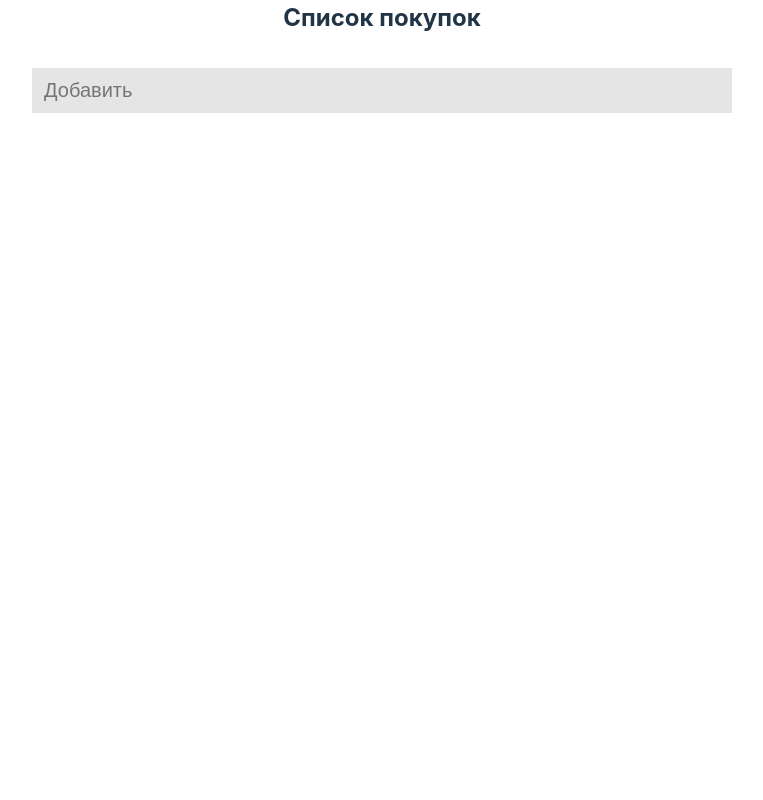
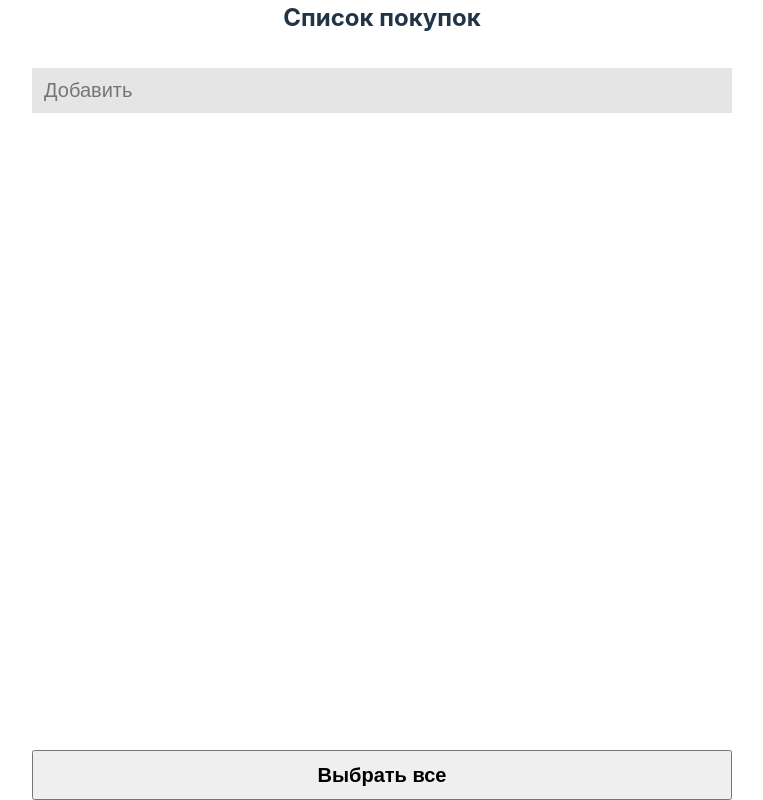
Before and after one commit to Aemulatio/shoppingList, a React (Vite) app: page / in a window 1280 px wide. Shown: the whole page, without its empty margins (258-1021 px from the left). Built offline with nearby package versions, Linux system fonts and the light colour scheme.

Commit message:
add: buttons, new reducer state

```diff
--- a/src/App.tsx
+++ b/src/App.tsx
@@ -1,12 +1,14 @@
 import { List } from "./components/List/List.tsx";
 import { Title } from "./components/Title/Title.tsx";
 import { Context } from "./contexts/ItemsContext.tsx";
+import {Buttons} from "./components/Buttons/Buttons.tsx";
 
 function App() {
   return (
     <Context>
       <Title />
       <List />
+      <Buttons/>
     </Context>
   );
 }
--- /dev/null
+++ b/src/components/Button/Button.module.css
@@ -0,0 +1,6 @@
+.root {
+    font-size: 20px;
+    line-height: 1.4;
+    font-weight: bold;
+    padding: 9px 10px;
+}
--- /dev/null
+++ b/src/components/Button/Button.tsx
@@ -0,0 +1,6 @@
+import type { ButtonHTMLAttributes, FC } from "react";
+import styles from "./Button.module.css";
+
+export const Button: FC<ButtonHTMLAttributes<HTMLButtonElement>> = (props) => {
+  return <button className={styles.root} {...props} />;
+};
--- /dev/null
+++ b/src/components/Buttons/Buttons.tsx
@@ -0,0 +1,12 @@
+import { Button } from "../Button/Button.tsx";
+import { useItemsContext } from "../../hooks/useItemsContext.ts";
+
+export const Buttons = () => {
+  const { dispatch } = useItemsContext();
+
+  const handleCheckAll = () => {
+    dispatch({ type: "SELECT_ALL" });
+  };
+
+  return <Button onClick={handleCheckAll}>Выбрать все</Button>;
+};
--- a/src/components/List/List.module.css
+++ b/src/components/List/List.module.css
@@ -2,6 +2,7 @@
     display: flex;
     flex-flow: column;
     overflow: hidden;
+    flex-grow: 1;
 }
 
 @media (width > 500px) {
--- a/src/contexts/ItemsContext.tsx
+++ b/src/contexts/ItemsContext.tsx
@@ -20,12 +20,13 @@ export type ContextValue = {
 
 export const ItemsContext = createContext<ContextValue | null>(null);
 
-type ActionTypes = "ADD" | "DELETE" | "READ";
+type ActionTypes = "ADD" | "DELETE" | "READ" | "SELECT_ALL";
 
 const Actions: Record<ActionTypes, ActionTypes> = {
   ADD: "ADD",
   DELETE: "DELETE",
   READ: "READ",
+  SELECT_ALL: "SELECT_ALL",
 };
 
 type Action = {
@@ -54,6 +55,8 @@ const reducer = (state: ItemProps[], action: Action) => {
       return state.filter((item) => item.id !== action.payload.id);
     case Actions.READ:
       return readLocalStorage("items");
+    case Actions.SELECT_ALL:
+      return [...state.map((item) => ({ ...item, done: true }))];
     default:
       return state;
   }
--- a/src/index.css
+++ b/src/index.css
@@ -22,13 +22,20 @@ body {
     margin: 0;
 }
 
+#root{
+    display: flex;
+    flex-flow: column;
+    height: 100dvh;
+}
+
+
+
 @media (prefers-color-scheme: light) {
     :root {
         color: #213547;
         background-color: #ffffff;
     }
 }
-
 
 @media (width > 500px) {
     body {
```
